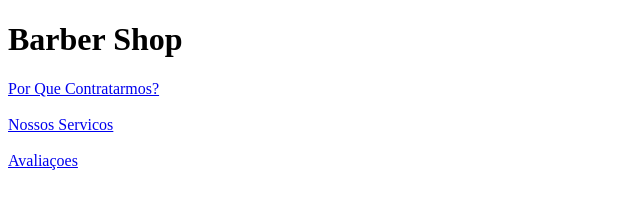
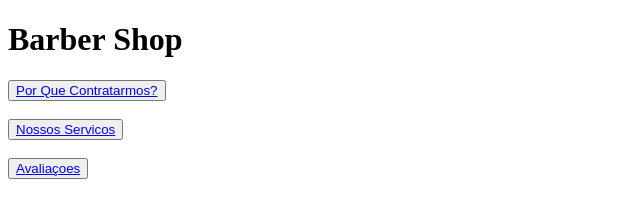
Before and after one commit to ks7m/Meus-projetos, a plain HTML site: page Index.html in a window 1280 px wide. Shown: the whole page, without its empty margins (0-640 px from the left). Drawn offline with Linux system fonts and the light colour scheme.

Commit message:
Alteração do index e fontes que usarei nesse projeto

```diff
--- a/CSS/Index.css
+++ b/CSS/Index.css
@@ -0,0 +1,9 @@
+@import url('https://fonts.googleapis.com/css2?family=Inter:wght@300;400;500;600;700&display=swap');
+
+@import url('https://fonts.googleapis.com/css2?family=Poppins:wght@300;400;500;600;700&display=swap');
+
+@import url('https://fonts.googleapis.com/css2?family=Montserrat:wght@300;400;500;600;700&display=swap');
+
+@import url('https://fonts.googleapis.com/css2?family=Raleway:wght@300;400;500;600;700&display=swap');
+
+@import url('https://fonts.googleapis.com/css2?family=DM+Sans:wght@400;500;700&display=swap');
--- a/Index.html
+++ b/Index.html
@@ -13,15 +13,15 @@
 <h1>  Barber Shop  </h1>
 
 <div>
-    <a href="Cotrataçoes.html" class="link">Por Que Contratarmos?</a>
+    <button> <a href="Cotrataçoes.html" class="link">Por Que Contratarmos?</a> </button>
 </div>
 <br>
 <div>
-    <a href="NossosServicos.html">Nossos Servicos</a> <br>
+    <button> <a href="NossosServicos.html">Nossos Servicos</a> <br> </button>
 </div>
 <br>
 <div>
-     <a href="Avaliaçoes.html">Avaliaçoes</a>
+     <button> <a href="Avaliaçoes.html">Avaliaçoes</a> </button>
 </div>
 
 </body>
```
